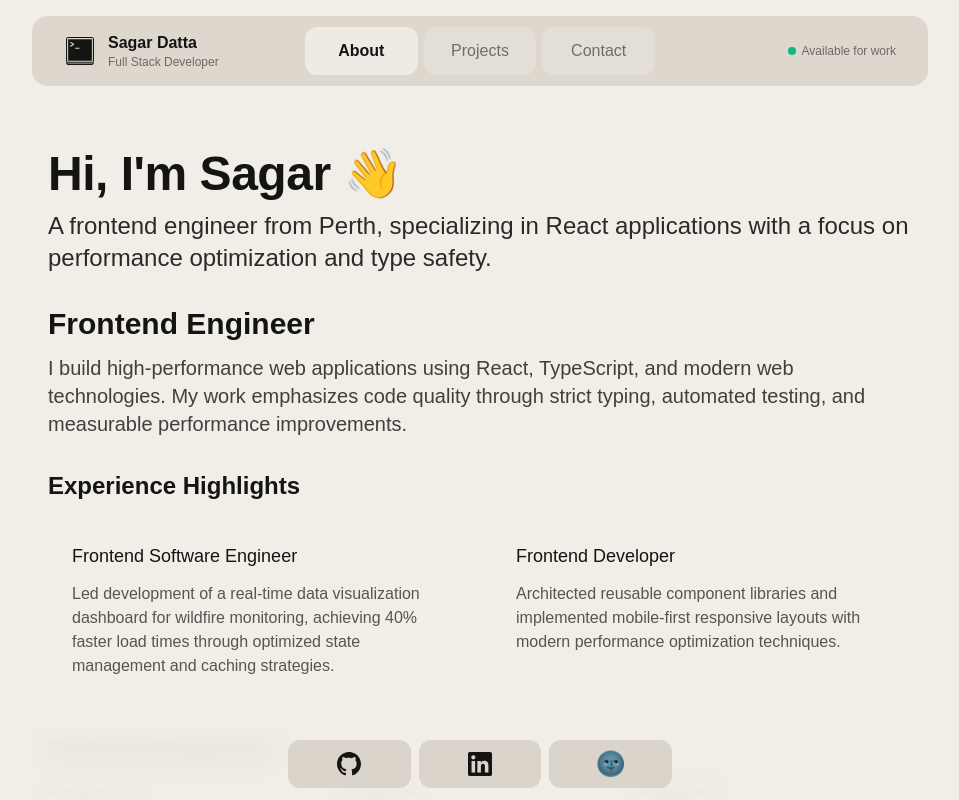
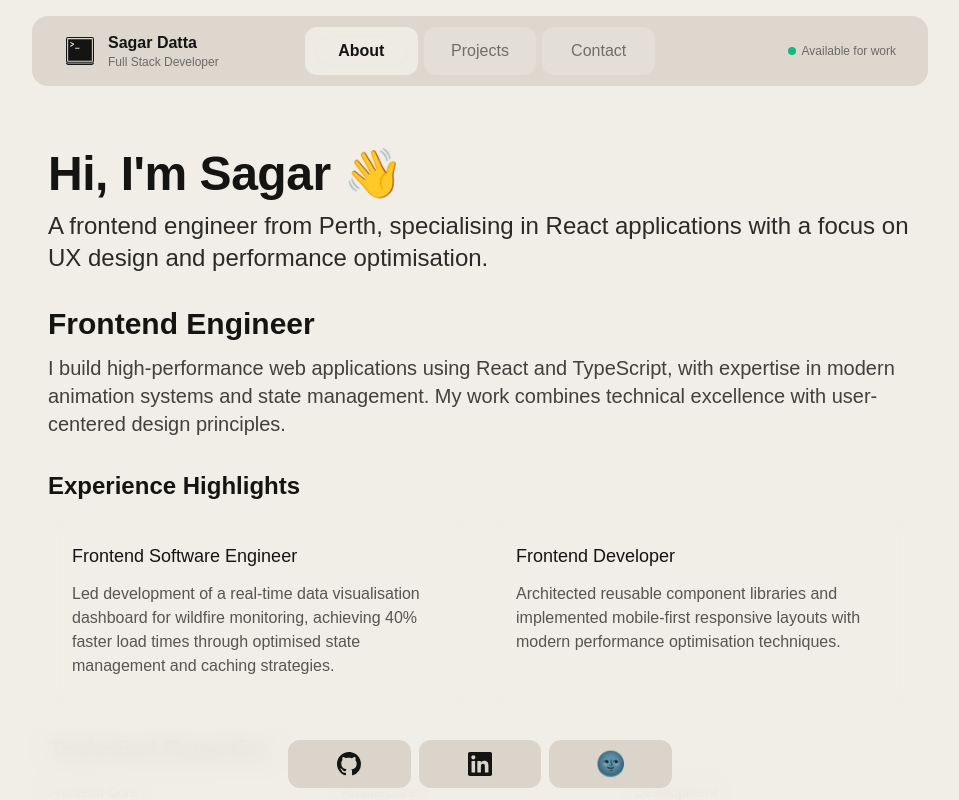
Before and after one commit to sagar-datta/portfolio, a Next.js app: page / in a window 1280 px wide. Shown: the top 800 px of the page, without its empty margins (160-1119 px from the left). Built offline with nearby package versions, Linux system fonts and the light colour scheme.

Commit message:
refactor: Update About page with refined professional description and language

```diff
--- a/src/components/molecules/About.tsx
+++ b/src/components/molecules/About.tsx
@@ -12,8 +12,8 @@ export const About = () => {
             Hi, I'm Sagar 👋
           </h1>
           <p className="text-xl md:text-2xl text-primary/90 dark:text-primary-dark/90 leading-relaxed">
-            A frontend engineer from Perth, specializing in React applications
-            with a focus on performance optimization and type safety.
+            A frontend engineer from Perth, specialising in React applications
+            with a focus on UX design and performance optimisation.
           </p>
         </section>
 
@@ -23,10 +23,10 @@ export const About = () => {
             Frontend Engineer
           </h2>
           <p className="text-lg md:text-xl text-primary/80 dark:text-primary-dark/80 leading-relaxed">
-            I build high-performance web applications using React, TypeScript,
-            and modern web technologies. My work emphasizes code quality through
-            strict typing, automated testing, and measurable performance
-            improvements.
+            I build high-performance web applications using React and
+            TypeScript, with expertise in modern animation systems and state
+            management. My work combines technical excellence with user-centered
+            design principles.
           </p>
         </section>
 
@@ -41,9 +41,9 @@ export const About = () => {
                 Frontend Software Engineer
               </h3>
               <p className="text-primary/70 dark:text-primary-dark/70">
-                Led development of a real-time data visualization dashboard for
+                Led development of a real-time data visualisation dashboard for
                 wildfire monitoring, achieving 40% faster load times through
-                optimized state management and caching strategies.
+                optimised state management and caching strategies.
               </p>
             </div>
             <div className="space-y-3 p-6 rounded-2xl bg-glass-blur/30 dark:bg-glass-blur-dark/30 backdrop-blur-glass">
@@ -53,7 +53,7 @@ export const About = () => {
               <p className="text-primary/70 dark:text-primary-dark/70">
                 Architected reusable component libraries and implemented
                 mobile-first responsive layouts with modern performance
-                optimization techniques.
+                optimisation techniques.
               </p>
             </div>
           </div>
```
